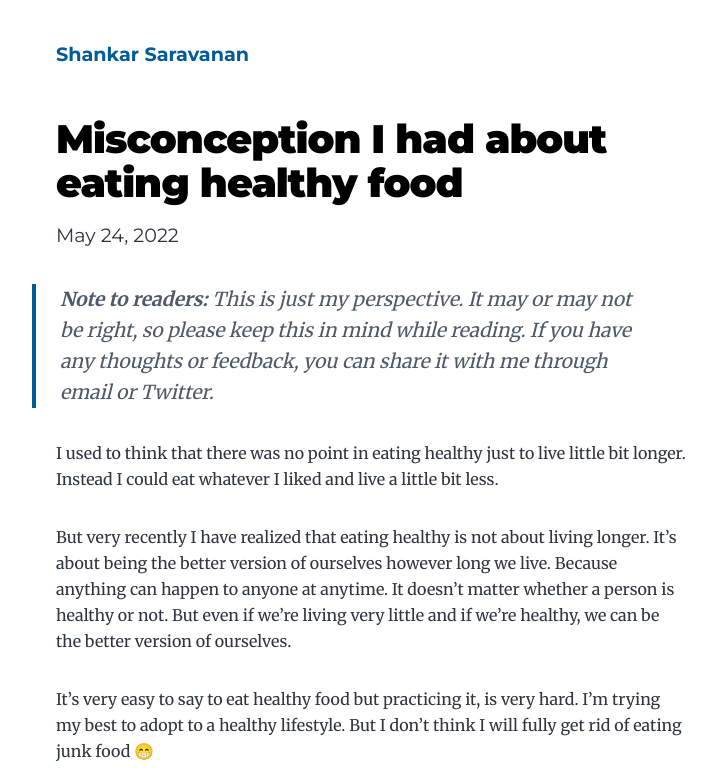
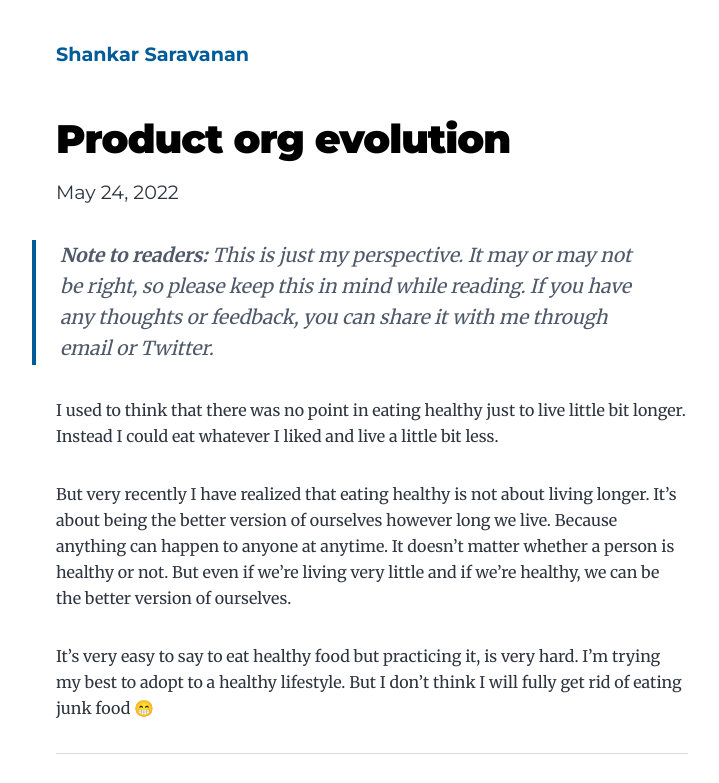
Before and after one commit to shankarsaravanan/personalblog, a Gatsby site: page /2022-05-24-misconception-i-had-about-eating-healthy-food-2/ in a window 1280 px wide. Shown: the top 783 px of the page, without its empty margins (268-987 px from the left). Built offline with nearby package versions, Linux system fonts and the light colour scheme; Gatsby itself is replaced by a stand-in of ours.

Commit message:
Update Blog “2022-05-24-misconception-i-had-about-eating-healthy-food-2”

```diff
--- a/content/blog/2022-05-24-misconception-i-had-about-eating-healthy-food-2.md
+++ b/content/blog/2022-05-24-misconception-i-had-about-eating-healthy-food-2.md
@@ -1,6 +1,6 @@
 ---
 layout: blog
-title: Misconception I had about eating healthy food
+title: Product org evolution
 date: 2022-05-24T15:51:11.789Z
 ---
 > **Note to readers:** This is just my perspective. It may or may not be right, so please keep this in mind while reading. If you have any thoughts or feedback, you can share it with me through email or Twitter.
```
